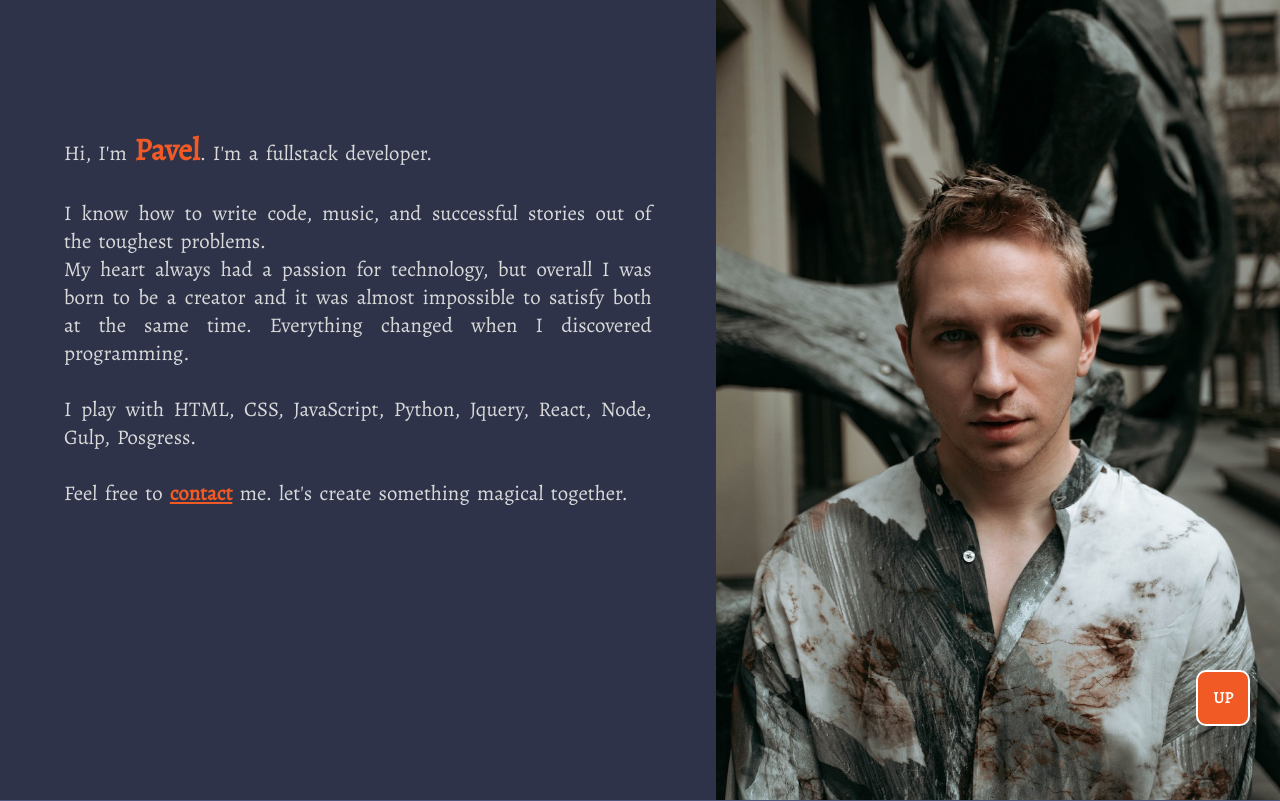
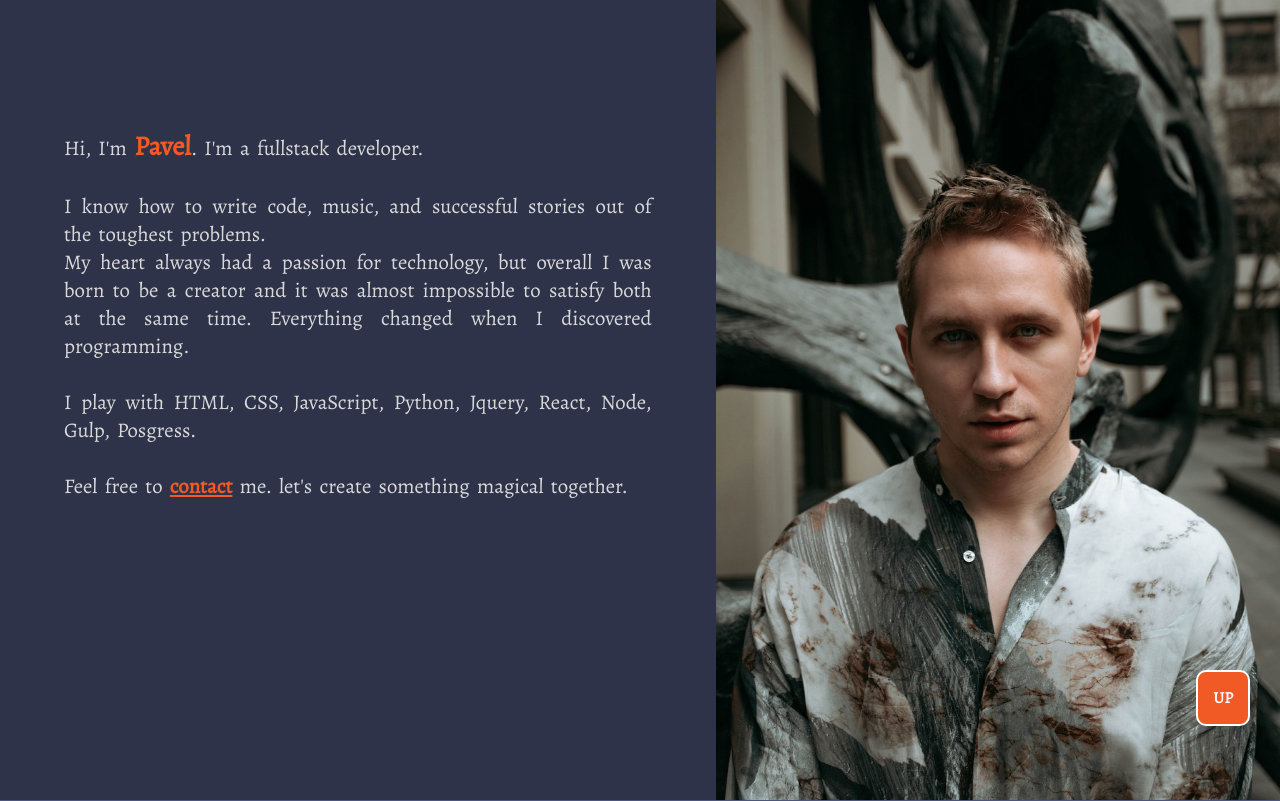
Before and after one commit to pashatay/portfolio, a PHP site: page / in a window 1280 px wide. Shown: the part 54-855 px from the top of the page. Run offline with PHP 8.4, Linux system fonts and the light colour scheme.

Commit message:
span font size change

```diff
--- a/css/1.style.css
+++ b/css/1.style.css
@@ -51,7 +51,7 @@ p{
 }
 span{
     font-weight: 900;
-    font-size: 1.5em;
+    font-size: 1.3em;
     color: rgba(241, 90, 36, 1);
 }
 
--- a/style.css
+++ b/style.css
@@ -54,7 +54,7 @@ p {
 
 span {
   font-weight: 900;
-  font-size: 1.5em;
+  font-size: 1.3em;
   color: rgba(241, 90, 36, 1);
 }
 
@@ -265,6 +265,10 @@ p>a {
     padding: 3%;
   }
 
+  span {
+    font-size: 1.3em;
+  }
+
   .contact-img {
     width: 30px;
   }
@@ -367,10 +371,18 @@ p>a {
   p {
     font-size: 1.3em;
   }
+
+  span {
+    font-size: 1.3em;
+  }
 }
 
 @media screen and (max-width: 350px) {
   p {
     font-size: 1.2em;
   }
+
+  span {
+    font-size: 1.3em;
+  }
 }
```
